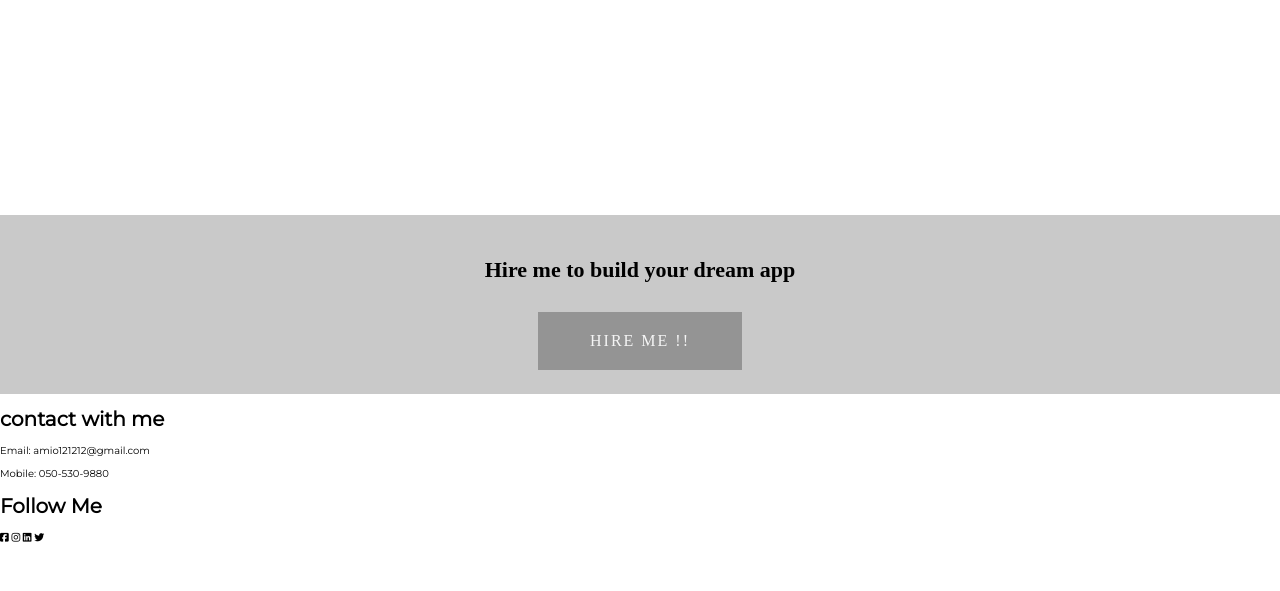
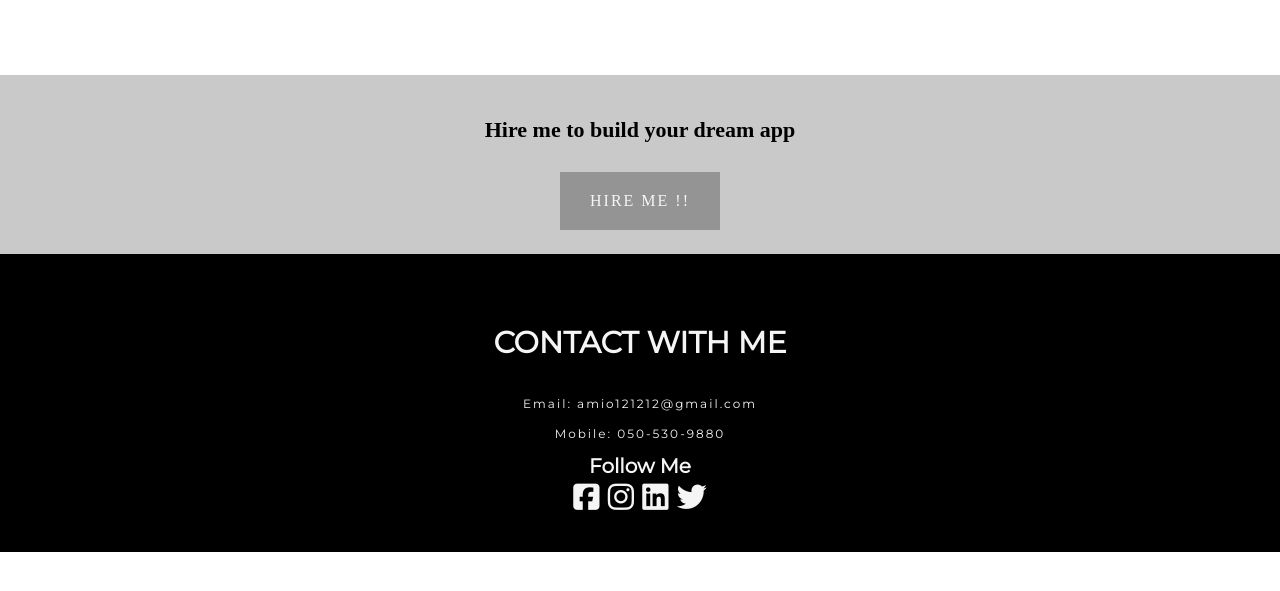
Before and after one commit to exize1/About-me-site, a plain HTML site: page index.html in a window 1280 px wide. Shown: the part 2153-2744 px from the top of the page. After the commit the page ends 2705 px from the top, so only its background shows below. Drawn offline with nearby package versions, Linux system fonts and the light colour scheme; a web font is replaced by a local one.

Commit message:
before resposive

```diff
--- a/index.html
+++ b/index.html
@@ -106,13 +106,15 @@
     </section>
     <footer class="contact">
         <h1 class="footer-title">contact with me</h1>
-        <p class="email">Email: amio121212@gmail.com</p>
-        <p class="mobile">Mobile: 050-530-9880</p>
+        <p class="contact-info">Email: amio121212@gmail.com</p>
+        <p class="contact-info">Mobile: 050-530-9880</p>
         <h1 class="social-media">Follow Me</h1>
-        <i class="fa-brands fa-square-facebook"></i>
-        <i class="fa-brands fa-instagram"></i>
-        <i class="fa-brands fa-linkedin"></i>
-        <i class="fa-brands fa-twitter"></i>
+        <div class="social-media-icons">
+            <i class="fa-brands fa-square-facebook"></i>
+            <i class="fa-brands fa-instagram"></i>
+            <i class="fa-brands fa-linkedin"></i>
+            <i class="fa-brands fa-twitter"></i>
+        </div>
     </footer>
 </body>
 
--- a/styles.css
+++ b/styles.css
@@ -6,7 +6,6 @@ html {
 
 body{
     margin: 0;
-    height: 1000vh;
 }
 
 button{
@@ -212,7 +211,7 @@ li a:hover{
 }
 
 #services{
-    height: 80vh;
+    height: 50rem;
     padding: 5% 2%;
     flex-direction: column;
     display: flex;
@@ -327,18 +326,21 @@ li a:hover{
     display: flex;
     flex-direction: column;
     justify-content: center;
+    align-items: center;
 }
 
 .hire-me-title{
     text-align: center;
     font-family: 'Times New Roman', Times, serif;
     font-size: 2.2rem;
+    width: fit-content;
+
 }
 
 .hire-me-btn{
     font-family: 'Times New Roman', Times, serif;
     padding: 2rem 3rem;
-    margin: 10px 41vw 0 41vw;
+    margin-top: 10px ;
     display: inline-block ;
     border: none;
     text-transform: uppercase;
@@ -348,8 +350,46 @@ li a:hover{
     color: whitesmoke;
     font-size: 1.6rem;
     transition-duration: 0.5s;
+    cursor: pointer;
+    width: fit-content;
+
 }
 
 .hire-me-btn:hover{
     background-color: black;
 }
+
+.contact{
+    background-color: black;
+    color: whitesmoke;
+    display: flex;
+    flex-direction: column;
+    align-items: center;
+    text-align: center;
+    min-height: 20vh;
+}
+
+.footer-title{
+    font-size: 3rem;
+    text-transform: uppercase;
+    margin-top: 7rem;
+}
+
+.contact-info{
+    font-size: 1.2rem;
+    letter-spacing: 0.2rem;
+    padding-top: 1.5rem ;
+    margin: 0;
+}
+
+.social-media{
+    margin-bottom: 0.5vh;
+}
+
+.social-media-icons{
+    display: flex;
+    justify-content: space-evenly;
+    padding-bottom: 5vh;
+    font-size: 3rem;
+    width: 150px;
+}
```
